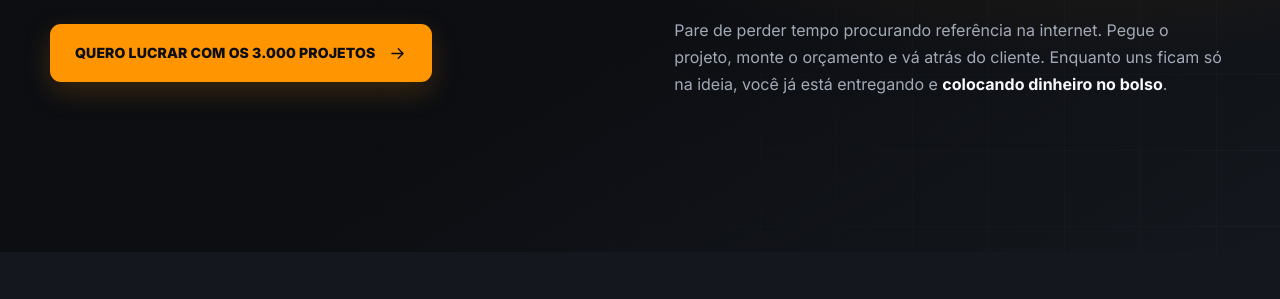
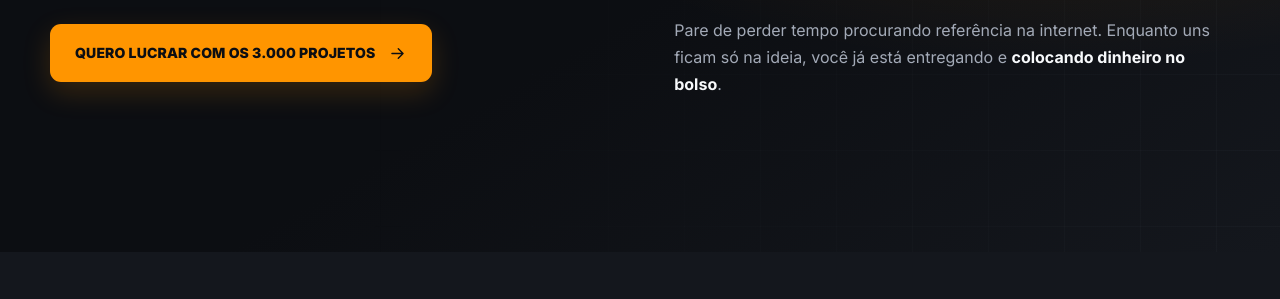
Before and after one commit to lucasfdrosa07-ship-it/upgraded-parakeet, a website built with Vite: page index.html in a window 1280 px wide. Shown: the part 501-800 px from the top of the page. Built offline with nearby package versions, Linux system fonts and the light colour scheme.

Commit message:
Update index.html

```diff
--- a/index.html
+++ b/index.html
@@ -50,7 +50,7 @@
           </div>
           <div class="hero-visual">
             <img class="hero-mockup" src="/images/pack-principal.webp" alt="Mockup do Pack Tesouro do Serralheiro com capa e projetos técnicos de serralheria" width="1672" height="941" fetchpriority="high" />
-            <p class="hero-lead">Pare de perder tempo procurando referência na internet. Pegue o projeto, monte o orçamento e vá atrás do cliente. Enquanto uns ficam só na ideia, você já está entregando e <strong>colocando dinheiro no bolso</strong>.</p>
+            <p class="hero-lead">Pare de perder tempo procurando referência na internet. Enquanto uns ficam só na ideia, você já está entregando e <strong>colocando dinheiro no bolso</strong>.</p>
           </div>
         </div>
       </section>
```
